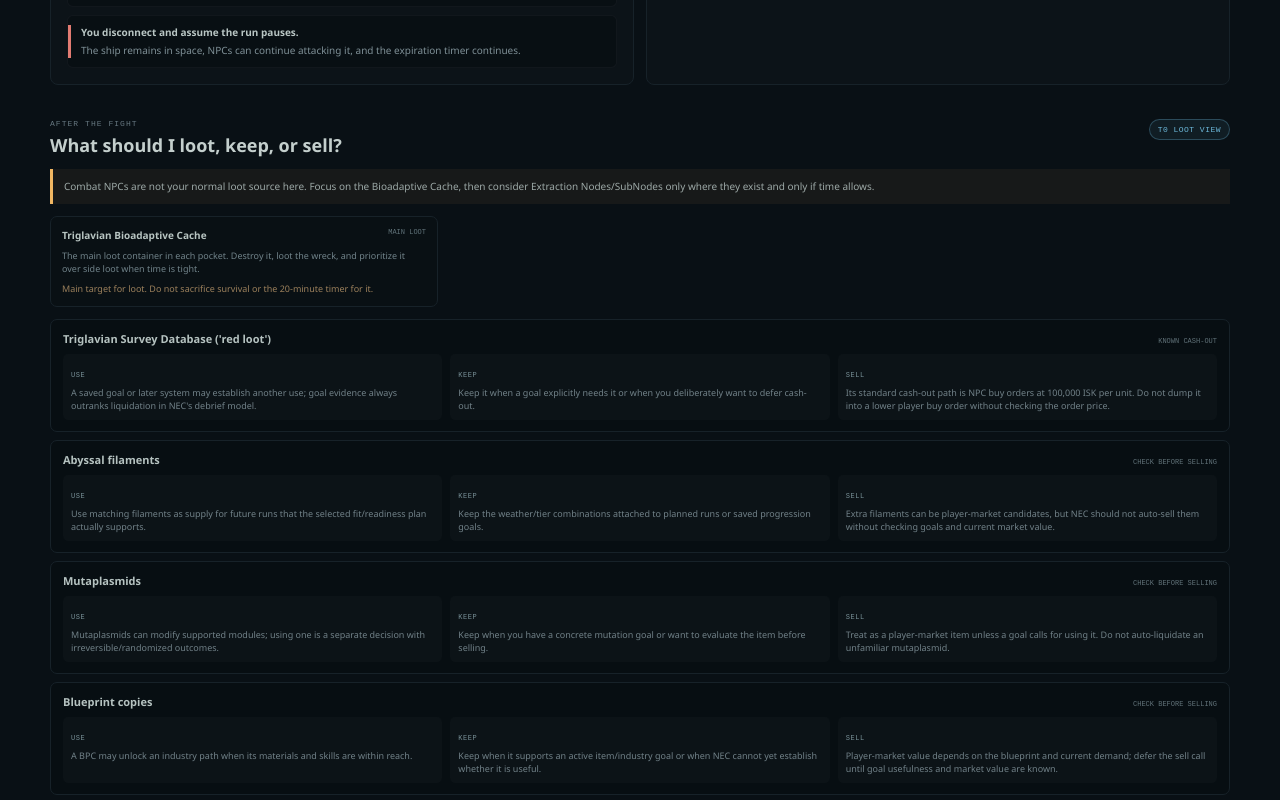
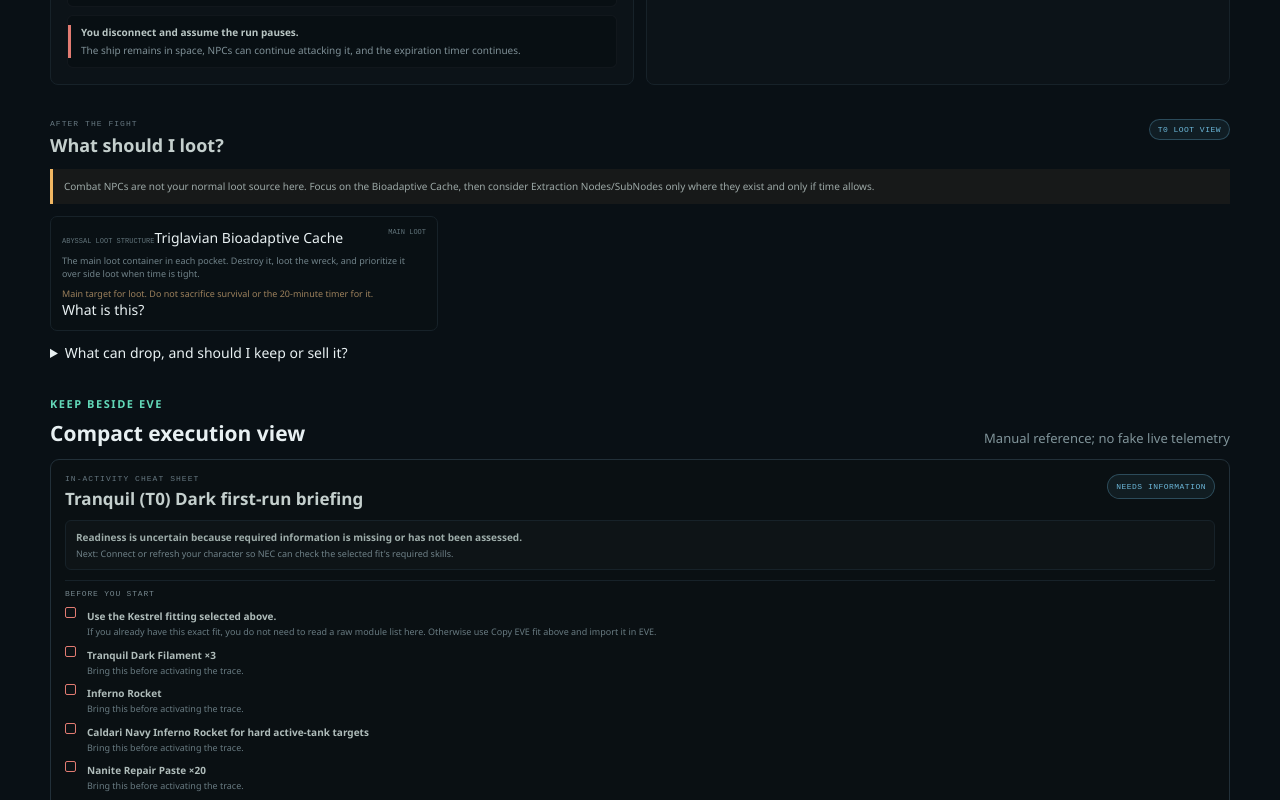
Before and after one commit to Ab0ut47Pandas/new-eden-companion, a Next.js app: page /activities/abyssal in a window 1280 px wide. Shown: the part 2560-3360 px from the top of the page. Built offline with nearby package versions, Linux system fonts and the light colour scheme.

Commit message:
Make Abyssal loot guidance directly inspectable

```diff
--- a/src/components/abyssal-loot-guide.tsx
+++ b/src/components/abyssal-loot-guide.tsx
@@ -1,3 +1,5 @@
+import Link from "next/link";
+
 import {
   ABYSSAL_LOOT_FAMILIES,
   abyssalLootContainersForTier,
@@ -14,7 +16,7 @@ export function AbyssalLootGuide({ tier }: { tier: number }) {
       <header className={styles.header}>
         <div>
           <p className={styles.eyebrow}>After the fight</p>
-          <h2 id="abyssal-loot-guide-heading">What should I loot, keep, or sell?</h2>
+          <h2 id="abyssal-loot-guide-heading">What should I loot?</h2>
         </div>
         <span className={styles.tierBadge}>T{tier} loot view</span>
       </header>
@@ -23,17 +25,23 @@ export function AbyssalLootGuide({ tier }: { tier: number }) {
 
       <div className={styles.containerGrid}>
         {containers.map((container) => (
-          <article className={styles.containerCard} key={container.id}>
+          <article className={styles.containerCard} key={container.id} title={container.guidance}>
             <div className={styles.cardTop}>
-              <strong>{container.name}</strong>
+              <div>
+                <span className={styles.objectType}>Abyssal loot structure</span>
+                <Link href={`/items/${container.typeId}`}>{container.name}</Link>
+              </div>
               <span>{container.role === "main" ? "main loot" : "optional side loot"}</span>
             </div>
             <p>{container.guidance}</p>
             <small>{container.timerPriority}</small>
+            <Link className={styles.inspectLink} href={`/items/${container.typeId}`}>What is this?</Link>
           </article>
         ))}
       </div>
 
+      <details className={styles.moreLoot}>
+        <summary>What can drop, and should I keep or sell it?</summary>
         <div className={styles.familyList}>
           {ABYSSAL_LOOT_FAMILIES.map((family) => (
             <article className={styles.family} key={family.id}>
@@ -49,6 +57,7 @@ export function AbyssalLootGuide({ tier }: { tier: number }) {
             </article>
           ))}
         </div>
+      </details>
     </section>
   );
 }
```
Lines whose indentation alone changed are shown as unchanged.
